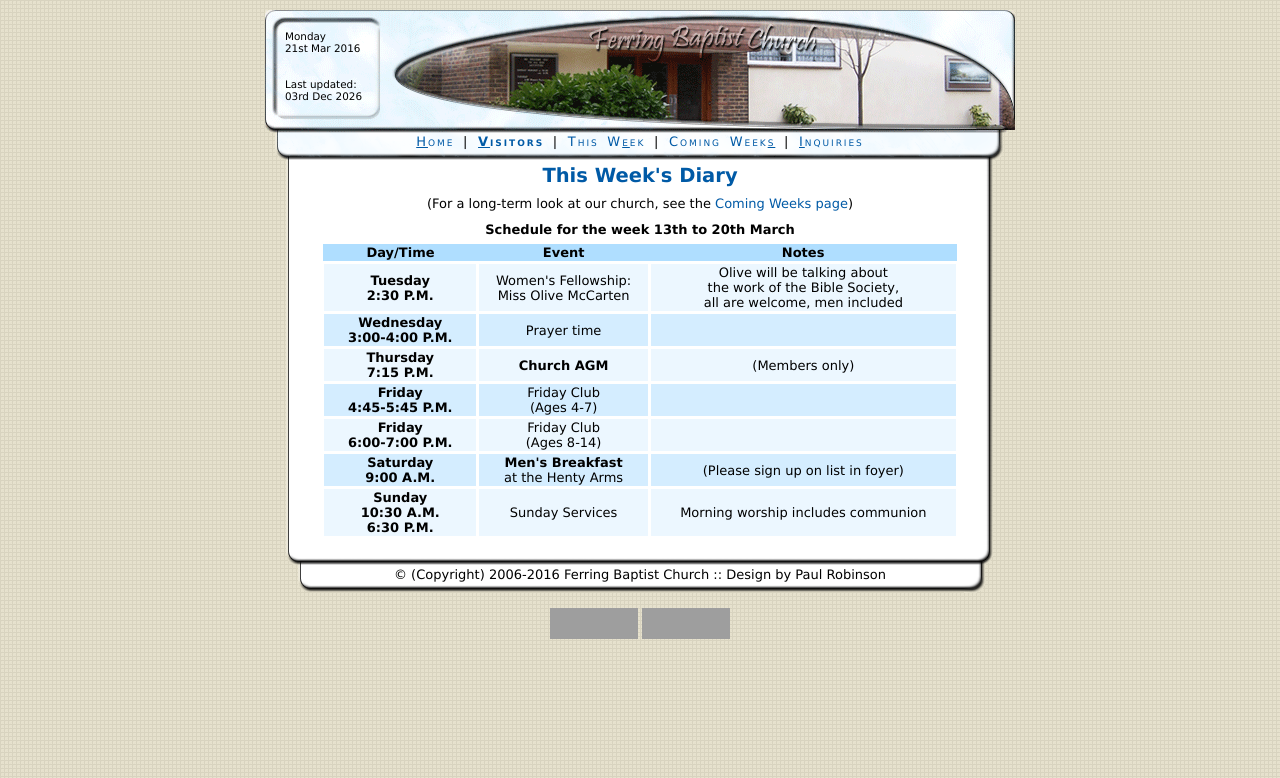
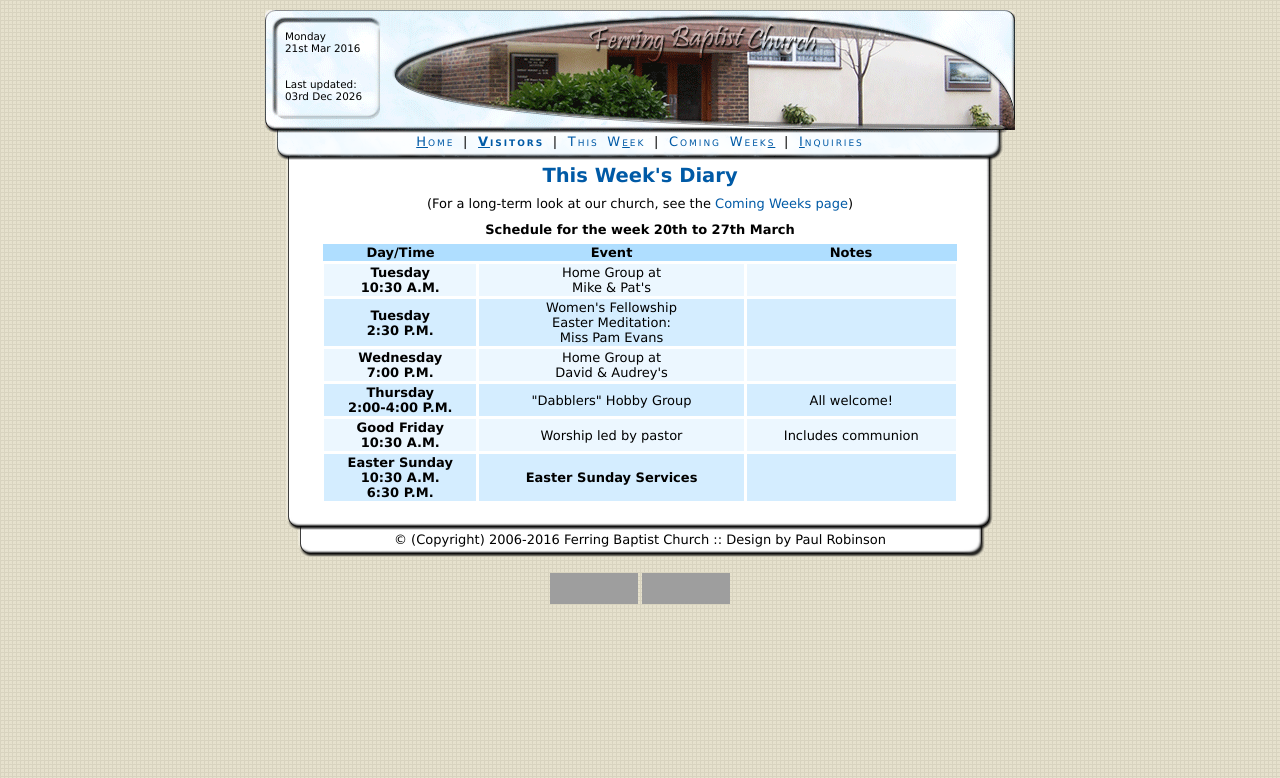
Before and after one commit to paulrr88/church, a PHP site: page /church/diary.php in a window 1280 px wide. Shown: the top 778 px of the page. Run offline with PHP 8.4, Linux system fonts and the light colour scheme; grey boxes are pictures that could not be loaded.

Commit message:
Diary update

```diff
--- a/diary.php
+++ b/diary.php
@@ -6,7 +6,7 @@
 
 				<p class="centre">(For a long-term look at our church, see the <a href="upcoming.php">Coming Weeks page</a>)</p>
 
-				<p class="centre"><strong>Schedule for the week 13th to 20th March</strong></p>
+				<p class="centre"><strong>Schedule for the week 20th to 27th March</strong></p>
 
 				<table class="styled" summary="Schedule for events in the coming week(s)">
 					<thead>
@@ -18,39 +18,34 @@
 					</thead>
 					<tbody>
 						<tr class="odd">
+							<th scope="row">Tuesday<br /> 10:30 A.M.</th>
+							<td>Home Group at<br />Mike &amp; Pat's</td>
+							<td></td>
+						</tr>
+            <tr>
 							<th scope="row">Tuesday<br />2:30 P.M.</th>
-							<td>Women's Fellowship:<br />Miss Olive McCarten</td>
-							<td>Olive will be talking about<br />the work of the Bible Society,<br />all are welcome, men included</td>
-						</tr>
-						<tr>
-							<th scope="row">Wednesday<br />3:00-4:00 P.M.</th>
-							<td>Prayer time</td>
+							<td>Women's Fellowship<br />Easter Meditation:<br />Miss Pam Evans</td>
 							<td></td>
 						</tr>
 						<tr class="odd">
-							<th scope="row">Thursday<br /> 7:15 P.M.</th>
-							<td><strong>Church AGM</strong></td>
-							<td>(Members only)</td>
-						</tr>
-						<tr>
-							<th scope="row">Friday<br />4:45-5:45 P.M.</th>
-							<td>Friday Club<br />(Ages 4-7)</td>
-							<td></td>
-						</tr>
-						<tr class="odd">
-							<th scope="row">Friday<br />6:00-7:00 P.M.</th>
-							<td>Friday Club<br />(Ages 8-14)</td>
+							<th scope="row">Wednesday<br />7:00 P.M.</th>
+							<td>Home Group at<br />David &amp; Audrey's</td>
 							<td></td>
 						</tr>
 						<tr>
-							<th scope="row">Saturday<br /> 9:00 A.M.</th>
-							<td><strong>Men's Breakfast</strong><br />at the Henty Arms</td>
-							<td>(Please sign up on list in foyer)</td>
+							<th scope="row">Thursday<br />2:00-4:00 P.M.</th>
+							<td>"Dabblers" Hobby Group</td>
+							<td>All welcome!</td>
 						</tr>
 						<tr class="odd">
-							<th scope="row">Sunday<br />10:30 A.M.<br />6:30 P.M.</th>
-							<td>Sunday Services</td>
-							<td>Morning worship includes communion</td>
+							<th scope="row">Good Friday<br />10:30 A.M.</th>
+							<td>Worship led by pastor</td>
+							<td>Includes communion</td>
+						</tr>
+						<tr>
+							<th scope="row">Easter Sunday<br />10:30 A.M.<br />6:30 P.M.</th>
+							<td><strong>Easter Sunday Services</strong></td>
+							<td></td>
 						</tr>
 					</tbody>
 				</table>
--- a/index.php
+++ b/index.php
@@ -12,7 +12,7 @@
 
 				<!--<h1 class="hcline"><a href="holidayclub.php">Holiday Club 2015 details and form now available!</a></h1>-->
 
-				<div class="nbox_top"><h1>Diary update - 14/03/16</h1></div>
+				<div class="nbox_top"><h1>Diary update - 21/03/16</h1></div>
 
 				<div class="nbox_content">
 					<p>I've <a href="diary.php">updated the diary</a> for the week.</p>
```
